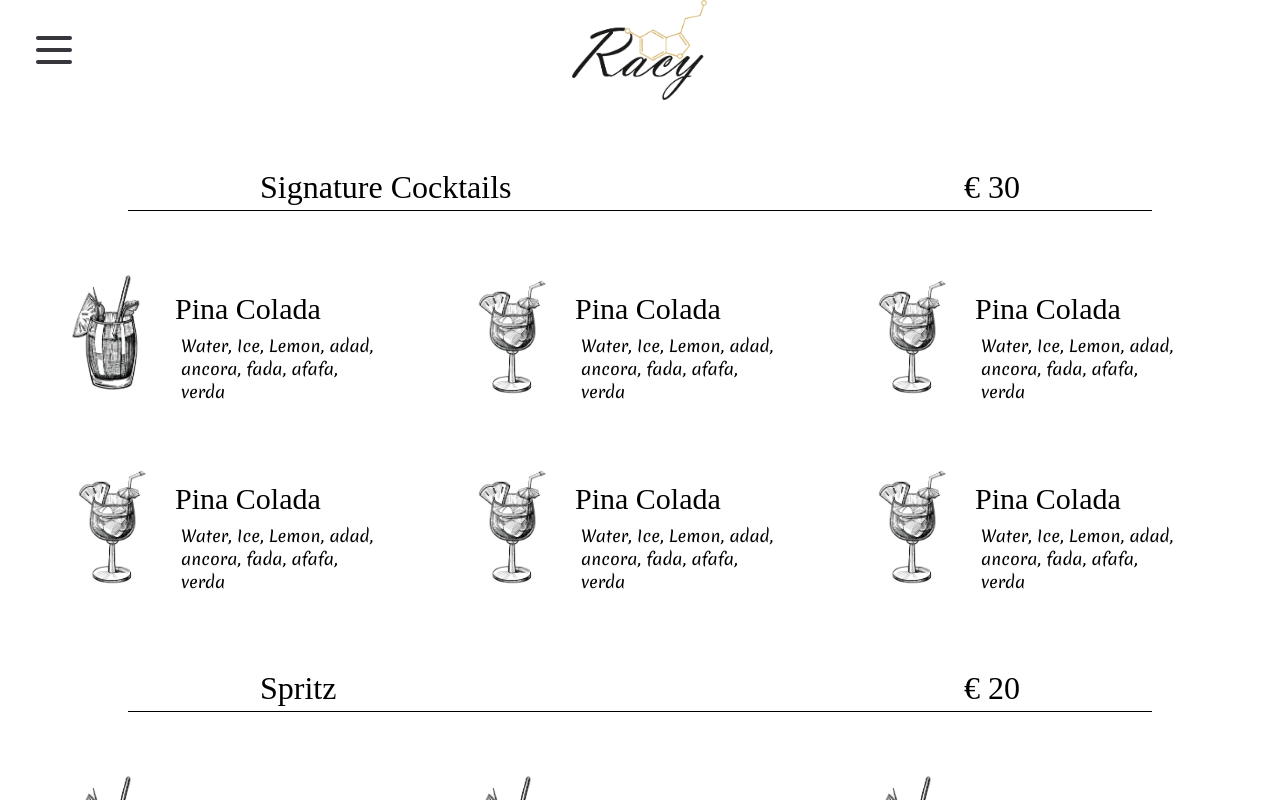
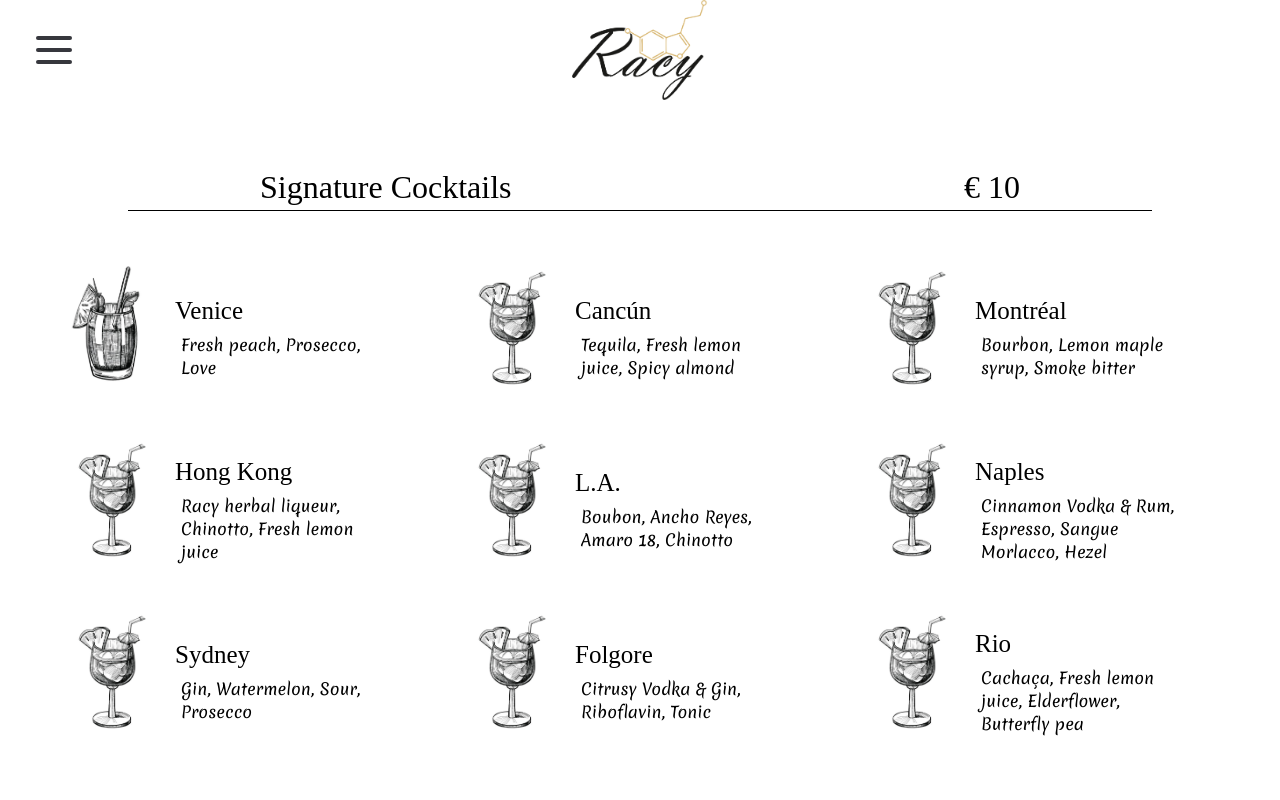
Before and after one commit to Aldodo91/racy-bar, a React (Create React App) app: page /menu-details/en in a window 1280 px wide. Built offline with nearby package versions, Linux system fonts and the light colour scheme; a web font is replaced by a local one.

Commit message:
Frist hit to menu

```diff
--- a/src/components/menuElement.jsx
+++ b/src/components/menuElement.jsx
@@ -8,7 +8,11 @@ const MenuElement = ({ element, lang }) => {
     <>
       <div className="drinkSpace">
         <div className="drinkCard">
-          <img className="image" src={img} width="105px" alt="" />
+          {img ? (
+            <img className="image" src={img} width="105px" alt="" />
+          ) : (
+            <div style={{ width: 50 }}></div>
+          )}
           <div className="details">
             <div className="titleCard">{nome}</div>
             <h5 className="recepie">
--- a/src/costants/menuElement.js
+++ b/src/costants/menuElement.js
@@ -30,161 +30,426 @@ import b11 from "../assets/glass/11.jpg";
   - Caffetteria | Coffee
   - Food
 */
-export const sprits = [
+export const toShare = [
+  // immagine Biancha vuota (cambia nome della categoria ex spriz)
   {
     img: b1,
-    nome: "Aperol Spritz",
+    nome: "Racy Spritz",
     ricetta: {
-      it: "Acqua, Ghiaccio, Limone, Coca-cola, arancia, zucchero",
-      en: "Water, Ice, Lemon, adad, ancora, fada, afafa, verda",
+      it: "Racy Aperitivo, Prosecco, Frutta fresca",
+      en: "Racy Aperitivo, Prosecco, Fresh fruit",
     },
   },
   {
     img: b1,
-    nome: "Aperol Spritz",
+    nome: "50 Shades of Grey Goose",
     ricetta: {
-      it: "Acqua, Ghiaccio, Limone, Coca-cola, arancia, zucchero",
-      en: "Water, Ice, Lemon, adad, ancora, fada, afafa, verda",
-    },
-  },
-  {
-    img: b1,
-    nome: "Aperol Spritz",
-    ricetta: {
-      it: "Acqua, Ghiaccio, Limone, Coca-cola, arancia, zucchero",
-      en: "Water, Ice, Lemon, adad, ancora, fada, afafa, verda",
-    },
-  },
-  {
-    img: b1,
-    nome: "Aperol Spritz",
-    ricetta: {
-      it: "Acqua, Ghiaccio, Limone, Coca-cola, arancia, zucchero",
-      en: "Water, Ice, Lemon, adad, ancora, fada, afafa, verda",
-    },
-  },
-  {
-    img: b1,
-    nome: "Aperol Spritz",
-    ricetta: {
-      it: "Acqua, Ghiaccio, Limone, Coca-cola, arancia, zucchero",
-      en: "Water, Ice, Lemon, adad, ancora, fada, afafa, verda",
-    },
-  },
-  {
-    img: b1,
-    nome: "Aperol Spritz",
-    ricetta: {
-      it: "Acqua, Ghiaccio, Limone, Coca-cola, arancia, zucchero",
-      en: "Water, Ice, Lemon, adad, ancora, fada, afafa, verda",
+      it: "Vodka, Lampone, Cranberry, Prosecco",
+      en: "Vodka, Raspberry, Cranberry, Prosecco",
     },
   },
 ];
 export const signature = [
   {
     img: b1,
-    nome: "Pina Colada",
+    nome: "Venice",
     ricetta: {
-      it: "Acqua, Ghiaccio, Limone, coca-cola, arancia, zucchero",
-      en: "Water, Ice, Lemon, adad, ancora, fada, afafa, verda",
+      it: "Pesca fresca, Prosecco, Love",
+      en: "Fresh peach, Prosecco, Love",
     },
   },
   {
     img: b5,
-    nome: "Pina Colada",
+    nome: "Cancún",
     ricetta: {
-      it: "Acqua, Ghiaccio, Limone, coca-cola, arancia, zucchero",
-      en: "Water, Ice, Lemon, adad, ancora, fada, afafa, verda",
+      it: "Tequila, Limone, Mandorla piccante",
+      en: "Tequila, Fresh lemon juice, Spicy almond",
     },
   },
   {
     img: b5,
-    nome: "Pina Colada",
+    nome: "Montréal",
     ricetta: {
-      it: "Acqua, Ghiaccio, Limone, coca-cola, arancia, zucchero",
-      en: "Water, Ice, Lemon, adad, ancora, fada, afafa, verda",
+      it: "Bourbon, Maple al limone, Smoke bitter",
+      en: "Bourbon, Lemon maple syrup, Smoke bitter",
     },
   },
   {
     img: b5,
-    nome: "Pina Colada",
+    nome: "Hong Kong",
     ricetta: {
-      it: "Acqua, Ghiaccio, Limone, coca-cola, arancia, zucchero",
-      en: "Water, Ice, Lemon, adad, ancora, fada, afafa, verda",
+      it: "Racy herbal liqueur, Chinotto, Limone",
+      en: "Racy herbal liqueur, Chinotto, Fresh lemon juice",
+    },
+  },
+  // {
+  //   img: b5,
+  //   nome: "San Juan",
+  //   ricetta: {
+  //     it: "Rum cannella & chiodi di garofano, Cioccolato bianco & Cocco, Anans",
+  //     en: "Cinnamon & cloves rum, White chocolate & Cocco, Pineapple",
+  //   },
+  // },
+  {
+    img: b5,
+    nome: "L.A.",
+    ricetta: {
+      it: "Boubon, Ancho Reyes, Amaro 18, Chinotto",
+      en: "Boubon, Ancho Reyes, Amaro 18, Chinotto",
     },
   },
   {
     img: b5,
-    nome: "Pina Colada",
+    nome: "Naples",
     ricetta: {
-      it: "Acqua, Ghiaccio, Limone, coca-cola, arancia, zucchero",
-      en: "Water, Ice, Lemon, adad, ancora, fada, afafa, verda",
+      it: "Vodka & Rum alla cannella, Espresso, Sangue Morlacco, Nocciola",
+      en: "Cinnamon Vodka & Rum, Espresso, Sangue Morlacco, Hezel",
+    },
+  },
+  // {
+  //   img: b5,
+  //   nome: "Mykonos",
+  //   ricetta: {
+  //     it: "Ouzo, Racy Amaro, Ginger beer, Limone",
+  //     en: "Ouzo, Racy Amaro, Ginger beer, Fresh lemon juice",
+  //   },
+  // },
+  // {
+  //   img: b5,
+  //   nome: "Tokyo",
+  //   ricetta: {
+  //     it: "Gin Roku, Bitter al tartufo, Vermouth Rosso, Umami",
+  //     en: "Roku Gin, Truffle Bitter, Swee Vermouth, Umami",
+  //   },
+  // },
+  {
+    img: b5,
+    nome: "Sydney",
+    ricetta: {
+      it: "Gin, Anguria, Sour, Prosecco",
+      en: "Gin, Watermelon, Sour, Prosecco",
     },
   },
   {
     img: b5,
-    nome: "Pina Colada",
+    nome: "Folgore",
     ricetta: {
-      it: "Acqua, Ghiaccio, Limone, coca-cola, arancia, zucchero",
-      en: "Water, Ice, Lemon, adad, ancora, fada, afafa, verda",
+      it: "Vodka & Gin agli agrumi, Riboflavina, Tonica",
+      en: "Citrusy Vodka & Gin, Riboflavin, Tonic",
     },
   },
+  // {
+  //   img: b5,
+  //   nome: "London",
+  //   ricetta: {
+  //     it: "Racy Citrusy Gin, Mela, Menta, Fiori di sanbuco, Cetriolo, Limone",
+  //     en: "Racy Citrusy Gin, Apple, Mint, Elderflower, Cucumber, Fresh lemon juice",
+  //   },
+  // },
+  // {
+  //   img: b5,
+  //   nome: "Lima",
+  //   ricetta: {
+  //     it: "Pisco, Melograno, Limone, Ananas",
+  //     en: "Pisco, Pomegranate, Lemon, Pineapple",
+  //   },
+  // },
+  {
+    img: b5,
+    nome: "Rio",
+    ricetta: {
+      it: "Cachaça, Limone, Fiori di sambuco, Butterfly pea",
+      en: "Cachaça, Fresh lemon juice, Elderflower, Butterfly pea",
+    },
+  },
+  // {
+  //   img: b5,
+  //   nome: "Cannes",
+  //   ricetta: {
+  //     it: "Cognac, Pernod, Sciroppo di Champagne, Peychaud bitter",
+  //     en: "Cognac, Pernod, Champagne syroup, Peychaud bitter",
+  //   },
+  // },
 ];
 
-export const gin = [];
+export const gin = [
+  {
+    nome: "Racy Dolcevita",
+    prezzo: 9,
+  },
+  {
+    nome: "Racy citrusy",
+    prezzo: 9,
+  },
+  {
+    nome: "Berto",
+    prezzo: 7,
+  },
+  {
+    nome: "Ophir",
+    prezzo: 7,
+  },
+  {
+    nome: "Sabatini",
+    prezzo: 8,
+  },
+  {
+    nome: "Botanist",
+    prezzo: 8,
+  },
+  {
+    nome: "Hendricks",
+    prezzo: 7,
+  },
+  {
+    nome: "Copper Head Gin",
+    prezzo: 12,
+  },
+  {
+    nome: "Elephant",
+    prezzo: 9,
+  },
+  {
+    nome: "Mare",
+    prezzo: 8,
+  },
+  {
+    nome: "Colombian",
+    prezzo: 8,
+  },
+  {
+    nome: "Sipsmith",
+    prezzo: 8,
+  },
+  {
+    nome: "Jizu",
+    prezzo: 8,
+  },
+  {
+    nome: "David Luxury",
+    prezzo: 11,
+  },
+  {
+    nome: "Caprisius",
+    prezzo: 8,
+  },
+  {
+    nome: "Del Professore Madame",
+    prezzo: 8,
+  },
+  {
+    nome: "Kinobi",
+    prezzo: 11,
+  },
+  {
+    nome: "Monkey 47",
+    prezzo: 10,
+  },
+  {
+    nome: "London Dry n3",
+    prezzo: 8,
+  },
+  {
+    nome: "Tanqueray",
+    prezzo: 10,
+  },
+  {
+    nome: "Roku",
+    prezzo: 7,
+  },
+  {
+    nome: "Silent Pool",
+    prezzo: 11,
+  },
+  {
+    nome: "Seven Hills",
+    prezzo: 7,
+  },
+  {
+    nome: "Ungava",
+    prezzo: 7,
+  },
+  {
+    nome: "Brooklin",
+    prezzo: 10,
+  },
+  {
+    nome: "Alkkemist",
+    prezzo: 10,
+  },
+];
 export const vodka = [
   {
-    nome: "nome",
-    prezzo: 10,
+    nome: "Ciroc",
+    prezzo: 8,
+  },
+  {
+    nome: "Grey Goose",
+    prezzo: 9,
+  },
+  {
+    nome: "Belvedere",
+    prezzo: 8,
+  },
+  {
+    nome: "Ketel One",
+    prezzo: 7,
+  },
+  {
+    nome: "Nemiroff",
+    prezzo: 6,
+  },
+  {
+    nome: "Tito's",
+    prezzo: 7,
   },
 ];
 export const rum = [
   {
-    nome: "nome",
-    prezzo: 10,
+    nome: "Don q Anejo",
+    prezzo: 6,
+  },
+  {
+    nome: "Matusalem 7yo",
+    prezzo: 6,
+  },
+  {
+    nome: "Sailor Jerry",
+    prezzo: 6,
+  },
+  {
+    nome: "Dum Don Papa 7yo",
+    prezzo: 8,
+  },
+  {
+    nome: "Diplomatico 12yo",
+    prezzo: 9,
+  },
+  {
+    nome: "Zacapa 23",
+    prezzo: 9,
+  },
+  {
+    nome: "Zacapa XO",
+    prezzo: 16,
   },
 ];
 export const tequila = [
   {
-    nome: "nome",
-    prezzo: 10,
+    nome: "Altos Blanco",
+    prezzo: 6,
+  },
+  {
+    nome: "Cazadores Blanco",
+    prezzo: 6,
+  },
+  {
+    nome: "Don Julio Anejo",
+    prezzo: 11,
+  },
+  {
+    nome: "El Charro silver",
+    prezzo: 9,
+  },
+  {
+    nome: "Herradua Reposado",
+    prezzo: 9,
+  },
+  {
+    nome: "Arette Reposado",
+    prezzo: 9,
+  },
+  {
+    nome: "Mezcal A.D.C. JOVEN",
+    prezzo: 9,
   },
 ];
 export const scothWisky = [
   {
-    nome: "nome",
+    nome: "Black label JW",
+    prezzo: 6,
+  },
+  {
+    nome: "Chivas 12 anni",
+    prezzo: 6,
+  },
+  {
+    nome: "Talisker 10YO",
+    prezzo: 9,
+  },
+  {
+    nome: "Caol ila 12 YO",
     prezzo: 10,
   },
-];
-export const bourbonWhiskey = [
   {
-    nome: "nome",
-    prezzo: 10,
+    nome: "Laphroaig 10yo",
+    prezzo: 9,
+  },
+  {
+    nome: "Monkey Shoulder",
+    prezzo: 9,
   },
 ];
-export const ryeWiskey = [
+export const usa = [
   {
-    nome: "nome",
-    prezzo: 10,
+    nome: "Bulleit Bourbon",
+    prezzo: 7,
+  },
+  {
+    nome: "Woodfort Reserve",
+    prezzo: 8,
+  },
+  {
+    nome: "Makers's Mark",
+    prezzo: 7,
+  },
+  {
+    nome: "Makers's Mark 46",
+    prezzo: 12,
+  },
+  {
+    nome: "Michter's Bourdon",
+    prezzo: 11,
+  },
+  {
+    nome: "Jack Daneil",
+    prezzo: 6,
   },
 ];
+
 export const japaniseWisky = [];
 export const irishWisky = [
   {
-    nome: "nome",
-    prezzo: 10,
+    nome: "Jameson 100cl",
+    prezzo: 6,
   },
 ];
 export const cognac = [
   {
-    nome: "nome",
-    prezzo: 10,
+    nome: "Calvados Michel Biron",
+    prezzo: 5,
+  },
+  {
+    nome: "Leyrat",
+    prezzo: 5,
+  },
+  {
+    nome: "Remy Martin Vsop",
+    prezzo: 7,
+  },
+  {
+    nome: "Hennissy XO",
+    prezzo: 19,
   },
 ];
-export const armagnac = [
+export const grappa = [
   {
-    nome: "nome",
-    prezzo: 10,
+    nome: "Grappa Nonino 100CL",
+    prezzo: 4,
+  },
+  {
+    nome: "Quaglia Barolo",
+    prezzo: 8,
   },
 ];
 export const caffetteria = [
@@ -241,6 +506,16 @@ export const caffetteria = [
     prezzo: 1.5,
   },
 ];
+export const birra = [
+  {
+    nome: "Umbri Bianca cappelli",
+    prezzo: 7,
+  },
+  {
+    nome: "Umbri California",
+    prezzo: 7,
+  },
+];
 export const softDrink = [
   {
     nome: "Aperitivo analcolico",
@@ -249,78 +524,162 @@ export const softDrink = [
 ];
 export const food = [
   {
-    nome: "Coca-cola",
-    prezzo: 5,
+    img: null,
+    nome: "Summer Salad",
+    prezzo: 7,
+    ricetta: {
+      it: "Italiano",
+      en: "Inglese",
+    },
+  },
+  {
+    img: null,
+    nome: "Humus di Rapa Rossa",
+    prezzo: 7,
+    ricetta: {
+      it: "Italiano",
+      en: "Inglese",
+    },
+  },
+  {
+    img: null,
+    nome: "Tris di Bruschette",
+    prezzo: 7,
+    ricetta: {
+      it: "Italiano",
+      en: "Inglese",
+    },
   },
 ];
 export const noAlcol = [
   {
     img: b1,
-    nome: "Pina Colada",
+    nome: "Shanghai",
     ricetta: {
-      it: "Acqua, Ghiaccio, Limone, coca-cola, arancia, zucchero",
-      en: "Water, Ice, Lemon, adad, ancora, fada, afafa, verda",
+      it: "Menta, Chinotto, Limone",
+      en: "Hand-pickhed Mint, Chinotto, Fresh lemon juice",
     },
   },
   {
     img: b1,
-    nome: "Pina Colada",
+    nome: "Sacramento",
     ricetta: {
-      it: "Acqua, Ghiaccio, Limone, coca-cola, arancia, zucchero",
-      en: "Water, Ice, Lemon, adad, ancora, fada, afafa, verda",
+      it: "Cramberry, Lamponi, Soda ",
+      en: "Cramberry, Raspberry, Soda",
     },
   },
+  // {
+  //   img: b5,
+  //   nome: "Santo Domingo",
+  //   ricetta: {
+  //     it: "Anans, Cioccolato bianco & Cocco",
+  //     en: "Pineapple, White chocolate & Cocco",
+  //   },
+  // },
   {
     img: b1,
-    nome: "Pina Colada",
+    nome: "Melbourne",
     ricetta: {
-      it: "Acqua, Ghiaccio, Limone, coca-cola, arancia, zucchero",
-      en: "Water, Ice, Lemon, adad, ancora, fada, afafa, verda",
+      it: "Anguria, Sour, Soda",
+      en: "Watermelon, Sour, Soda",
     },
   },
+  // {
+  //   img: b1,
+  //   nome: "Brighton",
+  //   ricetta: {
+  //     it: "Mela, Menta, Fiori di sanbuco, Cetriolo, Limone",
+  //     en: "Apple, Mint, Elderflower, Cucumber, Fresh lemon juice",
+  //   },
+  // },
+  // {
+  //   img: b1,
+  //   nome: "Ica",
+  //   ricetta: {
+  //     it: "Melograno, Limone, Ananas",
+  //     en: "Pomegranate, Lemon, Pineapple",
+  //   },
+  // },
 ];
 export const redWine = [
   {
-    nome: "Taurasi",
-    bottleCost: 100,
-    glassCost: 10,
+    nome: "Sangue di Giuda",
+    bottleCost: 27,
+    glassCost: 7,
   },
   {
-    nome: "Taurasi",
-    bottleCost: 100,
+    nome: "Mojo 57",
+    bottleCost: 30,
+    glassCost: 8,
+  },
+  {
+    nome: "Chianti Classico Carpineto",
+    bottleCost: 30,
+    glassCost: 8,
+  },
+  {
+    nome: "Barolo 2012 Castiglione Vietti",
+    bottleCost: 64,
+  },
+  {
+    nome: "Amarone Costasera Masi 2016",
+    bottleCost: 62,
   },
 ];
 export const whiteWine = [
   {
-    nome: "Taurasi",
-    bottleCost: 100,
-    glassCost: 10,
+    nome: "Biancolella Casa d'Ambra",
+    bottleCost: 30,
   },
   {
-    nome: "Fiano",
-    bottleCost: 40,
-    glassCost: 5,
+    nome: "Fiagre",
+    bottleCost: 28,
+    glassCost: 7,
   },
   {
-    nome: "Vino rose a caso",
-    bottleCost: 50,
-    glassCost: 6,
+    nome: "CHardonnay Cantina Mori",
+    bottleCost: 28,
+    glassCost: 7,
+  },
+  {
+    nome: "Pinot Grigio Collio Livion",
+    bottleCost: 30,
+    glassCost: 8,
+  },
+  {
+    nome: "Quintodecimo Exultet Fiano",
+    bottleCost: 60,
   },
 ];
 export const roseWine = [
   {
-    nome: "Taurasi",
-    bottleCost: 100,
-    glassCost: 10,
+    nome: "Vetere Bio S. Salvatore",
+    bottleCost: 30,
+    glassCost: 8,
+  },
+];
+export const bollicine = [
+  {
+    nome: "Prosecco",
+    bottleCost: 28,
+    glassCost: 7,
   },
   {
-    nome: "Fiano",
-    bottleCost: 40,
-    glassCost: 5,
+    nome: "CA del bosco",
+    bottleCost: 60,
   },
   {
-    nome: "Vino rose a caso",
-    bottleCost: 50,
-    glassCost: 6,
+    nome: "Louis Roederer 242",
+    bottleCost: 110,
+  },
+  {
+    nome: "Laurent-Perrier Rosè",
+    bottleCost: 120,
   },
 ];
+
+/**
+ * TODO
+ * usare la card grande per il food, senza immagine
+ * cambiare dimensione voci di menu
+ */
--- a/src/pages/menuDetails.jsx
+++ b/src/pages/menuDetails.jsx
@@ -4,25 +4,25 @@ import { useParams } from "react-router-dom";
 import MenuElement from "../components/menuElement";
 import {
   signature,
-  sprits,
+  toShare,
   gin,
   vodka,
   rum,
   tequila,
   scothWisky,
-  bourbonWhiskey,
-  ryeWiskey,
+  usa,
   japaniseWisky,
   irishWisky,
   cognac,
-  armagnac,
   caffetteria,
-  softDrink,
   food,
   noAlcol,
   redWine,
   roseWine,
   whiteWine,
+  grappa,
+  bollicine,
+  birra,
 } from "../costants/menuElement";
 import "../style/menuDetails.css";
 import Hambuerger from "../components/hamburger";
@@ -44,12 +44,12 @@ const MenuDetails = () => {
             category={signature}
             nome="Signature Cocktails"
             lang={langIt ? "it" : "en"}
-            cost={30}
+            cost={10}
           />
         </div>
-        <BigSelection category={sprits} nome="Spritz" cost={20} />
+        {/* <BigSelection category={toShare} nome="Spritz" cost={20} /> */}
         <div id="noAlcol">
-          <BigSelection category={noAlcol} nome="Mocktail" cost={10} />
+          <BigSelection category={noAlcol} nome="Mocktail" cost={7} />
         </div>
         <div id="wine">
           <SmallSection
@@ -59,7 +59,7 @@ const MenuDetails = () => {
           />
           <SmallSection
             category={roseWine}
-            nome={langIt ? "Rose" : "Rose wine"}
+            nome={langIt ? "Rosè" : "Rose wine"}
             isWine={true}
           />
           <SmallSection
@@ -67,23 +67,25 @@ const MenuDetails = () => {
             nome={langIt ? "Rossi" : "Red wine"}
             isWine={true}
           />
+          <SmallSection
+            category={bollicine}
+            nome={langIt ? "Bollicine" : "Sparkling"}
+            isWine={true}
+          />
+          <SmallSection category={birra} nome={langIt ? "Birre" : "Beers"} />
         </div>
         <div id="distillati">
           <SmallSection category={gin} nome="Gin" />
           <SmallSection category={vodka} nome="Vodka" />
           <SmallSection category={rum} nome="Rum" />
-          <SmallSection category={tequila} nome="Tequila" />
+          <SmallSection category={tequila} nome="Tequila & Mezcal" />
           <SmallSection category={scothWisky} nome="Scoth Whisky" />
-          <SmallSection category={bourbonWhiskey} nome="Bourbon Whiskey" />
-          <SmallSection category={ryeWiskey} nome="Rye Whiskey" />
+          <SmallSection category={usa} nome="USA Whisky" />
           <SmallSection category={japaniseWisky} nome="Japanese Whisky" />
           <SmallSection category={irishWisky} nome="Irish Whisky" />
-          <SmallSection category={cognac} nome="Cognac" />
-          <SmallSection category={armagnac} nome="Armagnac" />
+          <SmallSection category={cognac} nome="Cognac & Calvados" />
+          <SmallSection category={grappa} nome="Grappa" />
         </div>
-        {/* <div id="softDrink">
-          <SmallSection category={softDrink} nome="Soft Drink" />
-        </div> */}
         <div id="caffetteria">
           <SmallSection
             category={caffetteria}
@@ -91,10 +93,14 @@ const MenuDetails = () => {
           />
         </div>
         <div id="food">
-          <SmallSection category={food} nome="Food" />
+          <BigSelection
+            category={food}
+            lang={langIt ? "it" : "en"}
+            nome="Food"
+            cost={""}
+          />
         </div>
       </div>
-      {/* <div style={{ height: "100px" }}></div> */}
     </>
   );
 };
@@ -157,9 +163,11 @@ const SmallSection = ({ category, nome, isWine }) => {
         ? category.map((element) => (
             <WineElement key={Math.random() * 10} wine={element} />
           ))
-        : category.map((element) => (
-            <CommonElement key={Math.random() * 200} element={element} />
-          ))}
+        : category
+            .sort((a, b) => a.prezzo - b.prezzo)
+            .map((element) => (
+              <CommonElement key={Math.random() * 200} element={element} />
+            ))}
     </>
   ) : (
     <div></div>
--- a/src/style/menuDetails.css
+++ b/src/style/menuDetails.css
@@ -32,8 +32,9 @@
 }
 .wineName{
     font-family: 'Merienda', cursive;
-    font-size: 25px;
+    font-size: 20px;
     padding-left: 20px;
+    white-space: nowrap;
 }
 
 .winePrice{
--- a/src/style/menuElement.css
+++ b/src/style/menuElement.css
@@ -11,7 +11,7 @@
     display: flex;
     align-items: center;
     justify-content: space-around;
-    margin: 10px 0px;
+    margin: 1px 0px;
     border-radius: 40px;
     width: calc(100% - 20px);
     height: 170px;
@@ -24,16 +24,18 @@
     justify-content: center;
     padding-right: 40px;
     margin-left: 10px;
+    width: 600px;
 }
 .image{
     border-radius: 50%;
     margin-left: 10px;
 }
 .titleCard{
-    font-size: 30px;
+    font-size: 25px;
     font-family: 'Water Brush', cursive;
     font-weight: lighter;
     padding-top: 30px;
+    text-align: left;
 }
 
 .recepie{
@@ -53,9 +55,8 @@
 }
 .container{
     display: grid;
+    padding: auto;
     grid-template-columns: repeat(auto-fill, minmax(350px, 1fr));
     max-width: 1200px;
-    /* border: 3px solid red; */
-    /* border: 3px solid red; */
 
 }
```
Also changed, not shown: public/index.html (+5 -2 lines).
